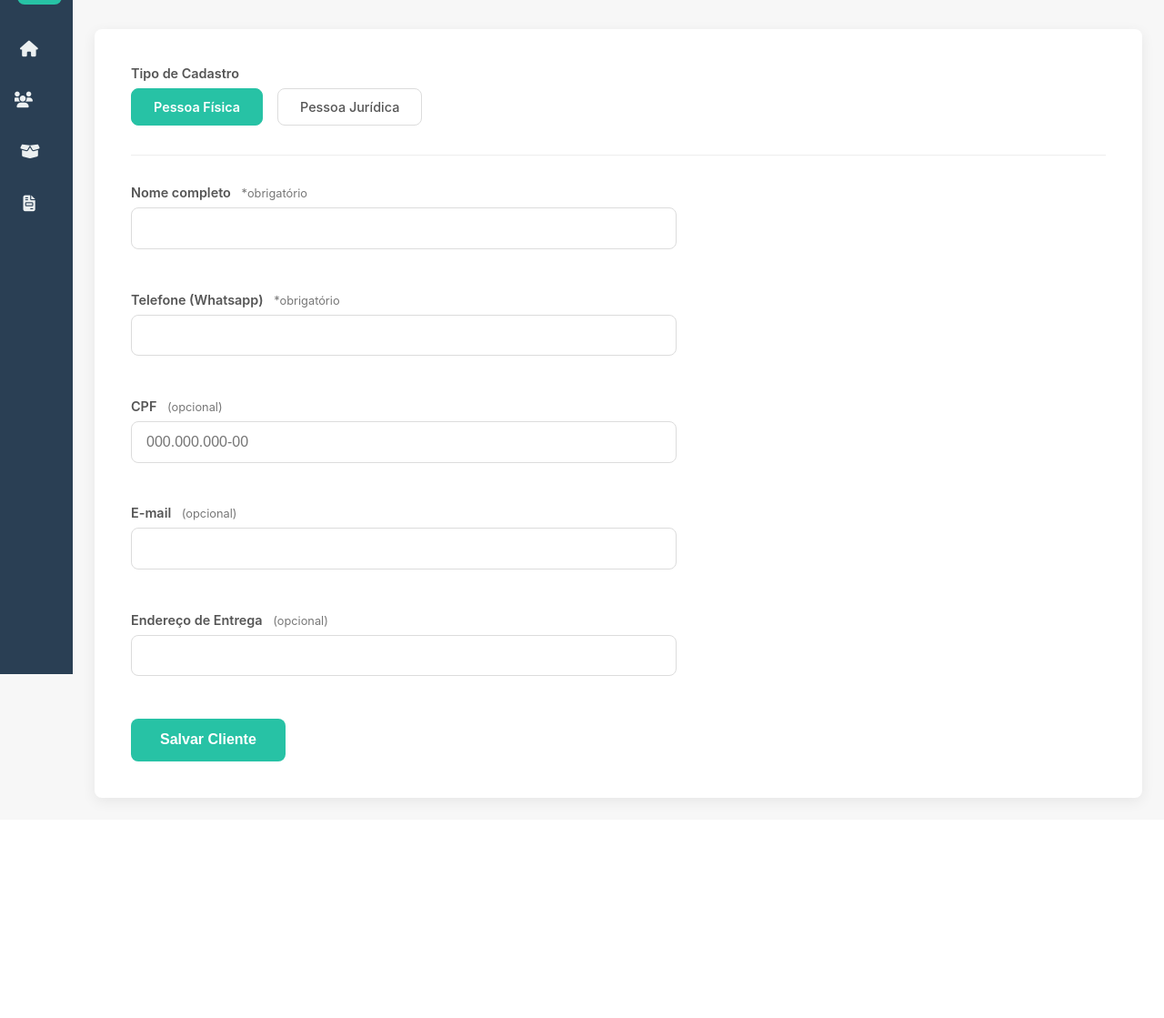
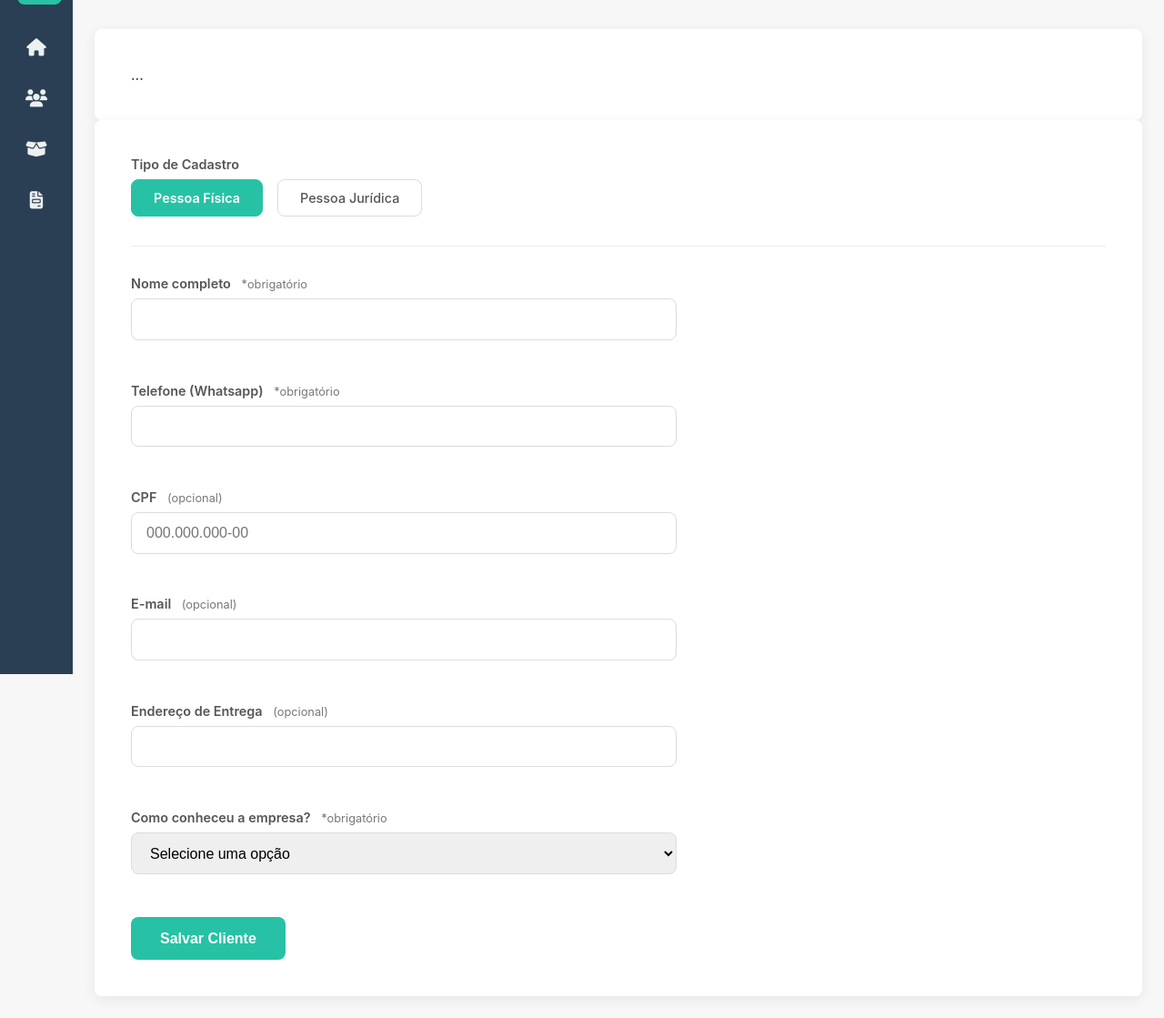
Before and after one commit to NatanaelGomesCardoso/sistematudografica, a Flask app: page /clientes/novo in a window 1280 px wide. Shown: the part 59-1178 px from the top of the page at 91% size. Before the commit the page ends 944 px from the top, so only its background shows below. Run offline with Flask 3, Linux system fonts and the light colour scheme.

Commit message:
fix(clientes): Corrige validação e bug de alinhamento da sidebar

```diff
--- a/app.py
+++ b/app.py
@@ -13,7 +13,7 @@ app.config['SQLALCHEMY_TRACK_MODIFICATIONS'] = False
 db = SQLAlchemy(app)
 
 
-# --- 2. MODELOS DO BANCO DE DADOS (COM TODOS OS CAMPOS) ---
+# --- 2. MODELOS DO BANCO DE DADOS (COM CAMPOS ATUALIZADOS) ---
 class Cliente(db.Model):
     id = db.Column(db.Integer, primary_key=True)
     tipo = db.Column(db.String(10), nullable=False)
@@ -22,17 +22,19 @@ class Cliente(db.Model):
     nome = db.Column(db.String(100))
     cpf = db.Column(db.String(20), unique=True)
     email = db.Column(db.String(120))
-    endereco_entrega_pf = db.Column(db.String(255)) # Novo
+    endereco_entrega_pf = db.Column(db.String(255))
 
     # Campos Pessoa Jurídica
     razao_social = db.Column(db.String(100))
     cnpj = db.Column(db.String(20), unique=True)
     email_cnpj = db.Column(db.String(120))
-    endereco_empresa = db.Column(db.String(255)) # Novo
-    endereco_entrega_pj = db.Column(db.String(255)) # Novo
+    endereco_empresa = db.Column(db.String(255))
+    endereco_entrega_pj = db.Column(db.String(255))
 
-    # Campo Comum
+    # Campos Comuns
     telefone = db.Column(db.String(30), nullable=False)
+    como_conheceu = db.Column(db.String(100)) # Campo adicionado
+    como_conheceu_outros = db.Column(db.String(100)) # Campo adicionado
 
     def __repr__(self):
         return f'<Cliente {self.nome or self.razao_social}>'
@@ -47,12 +49,10 @@ def inject_now():
 def home():
     return render_template('home.html')
 
-# NOVA ROTA: Listar e Pesquisar Clientes
 @app.route('/clientes')
 def pesquisar_clientes():
-    query = request.args.get('q', '') # Pega o termo de busca da URL, se houver
+    query = request.args.get('q', '')
     if query:
-        # Busca por nome, razao_social, cpf ou cnpj
         search_term = f"%{query}%"
         clientes = Cliente.query.filter(or_(
             Cliente.nome.ilike(search_term),
@@ -61,54 +61,63 @@ def pesquisar_clientes():
             Cliente.cnpj.ilike(search_term)
         )).all()
     else:
-        clientes = Cliente.query.all() # Se não houver busca, lista todos
+        clientes = Cliente.query.all()
 
     return render_template('pesquisar_clientes.html', clientes=clientes, query=query)
 
-# Rota para a página de cadastro (GET)
 @app.route('/clientes/novo')
 def cadastro_clientes():
     return render_template('cadastro_clientes.html')
 
-# Rota que recebe os dados do formulário (POST)
 @app.route('/clientes/novo', methods=['POST'])
 def cadastro_clientes_post():
     tipo = request.form.get('tipo')
 
+    # Pega os dados do formulário, tratando campos vazios como None
+    # Isso corrige o erro de UNIQUE constraint para campos opcionais
+    cpf = request.form.get('cpf') or None
+    cnpj = request.form.get('cnpj') or None
+
+    # Validação para não aceitar dois clientes com o mesmo CPF/CNPJ não-nulo
+    if tipo == 'cpf' and cpf and Cliente.query.filter_by(cpf=cpf).first():
+        flash('Erro: Já existe um cliente com este CPF.', 'error')
+        return redirect(url_for('cadastro_clientes'))
+    if tipo == 'cnpj' and cnpj and Cliente.query.filter_by(cnpj=cnpj).first():
+        flash('Erro: Já existe um cliente com este CNPJ.', 'error')
+        return redirect(url_for('cadastro_clientes'))
+
     if tipo == 'cpf':
-        if request.form.get('cpf'):
-            if Cliente.query.filter_by(cpf=request.form.get('cpf')).first():
-                return "Erro: CPF já cadastrado!", 400
-
         novo_cliente = Cliente(
             tipo='cpf',
             nome=request.form.get('nome'),
             telefone=request.form.get('telefone'),
-            cpf=request.form.get('cpf'),
+            como_conheceu=request.form.get('como_conheceu'),
+            como_conheceu_outros=request.form.get('como_conheceu_outros', ''),
+            cpf=cpf,
             email=request.form.get('email'),
             endereco_entrega_pf=request.form.get('endereco_entrega_pf')
         )
     elif tipo == 'cnpj':
-        if request.form.get('cnpj'):
-            if Cliente.query.filter_by(cnpj=request.form.get('cnpj')).first():
-                return "Erro: CNPJ já cadastrado!", 400
-
         novo_cliente = Cliente(
             tipo='cnpj',
             razao_social=request.form.get('razao_social'),
             telefone=request.form.get('telefone'),
-            cnpj=request.form.get('cnpj'),
+            cnpj=cnpj,
+            como_conheceu=request.form.get('como_conheceu'),
+            como_conheceu_outros=request.form.get('como_conheceu_outros', ''),
             email_cnpj=request.form.get('email_cnpj'),
             endereco_empresa=request.form.get('endereco_empresa'),
             endereco_entrega_pj=request.form.get('endereco_entrega_pj')
         )
     else:
-        return "Erro: tipo de cadastro inválido", 400
+        flash("Erro: tipo de cadastro inválido", 'error')
+        return redirect(url_for('cadastro_clientes'))
 
     db.session.add(novo_cliente)
     db.session.commit()
-    # Redireciona para a lista de clientes com mensagem de sucesso (faremos no futuro)
-    return redirect(url_for('pesquisar_clientes'))
+
+    flash('Cliente cadastrado com sucesso!', 'success')
+    return redirect(url_for('cadastro_clientes'))
 
 @app.route('/produtos')
 def cadastro_produtos():
--- a/static/js/main.js
+++ b/static/js/main.js
@@ -23,3 +23,15 @@ document.addEventListener('DOMContentLoaded', function () {
         });
     });
 });
+
+// Em static/js/main.js, adicione ao final:
+
+// 3. Controla o desaparecimento das mensagens flash
+document.addEventListener('DOMContentLoaded', function () {
+    const flashMessages = document.querySelectorAll('.flash-message');
+    setTimeout(function () {
+        flashMessages.forEach(function (message) {
+            message.style.display = 'none';
+        });
+    }, 4500); // Tempo um pouco maior que a animação de fade-out
+});
--- a/static/styles.css
+++ b/static/styles.css
@@ -110,10 +109,13 @@ body {
 
 .nav-link i,
 .module-header i {
-    font-size: 1.1rem;
-    width: 20px;
+    font-size: 1.2rem;
+    /* Aumentado para melhor visualização */
+    min-width: 24px;
+    /* Largura mínima para o ícone */
     text-align: center;
     flex-shrink: 0;
+    transition: all 0.3s ease;
 }
 
 .nav-text,
@@ -157,21 +159,28 @@ body.sidebar-collapsed .module-header {
     justify-content: center;
     padding-left: 0;
     padding-right: 0;
+    gap: 0;
+    /* Remove o gap para centralizar o ícone */
+}
+
+body.sidebar-collapsed .nav-link i,
+body.sidebar-collapsed .module-header i {
+    margin: 0;
+    /* Remove margens que podem desalinhá-lo */
 }
 
 body.sidebar-collapsed .nav-text,
 body.sidebar-collapsed .sidebar-title,
 body.sidebar-collapsed .arrow {
-    opacity: 0;
-    pointer-events: none;
-    width: 0;
-    /* CORREÇÃO: Força o elemento a não ocupar espaço */
+    display: none;
+    /* Esconde completamente em vez de usar opacidade */
 }
 
 body.sidebar-collapsed .sub-menu {
     max-height: 0;
     padding: 0;
-    /* CORREÇÃO: Remove padding quando recolhido */
+    visibility: hidden;
+    /* Garante que não interfira no layout */
 }
 
 /* ---- 5. Estilos do Conteúdo Principal ---- */
--- a/templates/base.html
+++ b/templates/base.html
@@ -58,7 +58,21 @@
             </button>
             <h2 class="page-title-text">{% block page_title %}{% endblock %}</h2>
         </header>
+        {% with messages = get_flashed_messages(with_categories=true) %}
+        {% if messages %}
+        <div class="flash-container">
+            {% for category, message in messages %}
+            <div class="flash-message flash-{{ category }}">
+                {{ message }}
+            </div>
+            {% endfor %}
+        </div>
+        {% endif %}
+        {% endwith %}
 
+        <main class="container">
+            ...
+        </main>
         <main class="container">
             {% block content %}{% endblock %}
         </main>
--- a/templates/cadastro_clientes.html
+++ b/templates/cadastro_clientes.html
@@ -57,7 +57,7 @@
             <div class="error-message"></div>
         </div>
         <div class="form-group">
-            <label for="cnpj">CNPJ <span class="label-note">(opcional)</span></label>
+            <label for="cnpj">CNPJ <span class="label-note">*obrigatório</span></label>
             <input type="text" name="cnpj" id="cnpj" placeholder="00.000.000/0000-00">
             <div class="error-message"></div>
         </div>
@@ -78,6 +78,21 @@
         </div>
     </div>
 
+    <div class="form-group">
+        <label for="como_conheceu">Como conheceu a empresa? <span class="label-note">*obrigatório</span></label>
+        <select name="como_conheceu" id="como_conheceu">
+            <option value="">Selecione uma opção</option>
+            <option value="Google">Google</option>
+            <option value="Facebook">Facebook</option>
+            <option value="Instagram">Instagram</option>
+            <option value="Indicação">Indicação</option>
+            <option value="Prospecção direta">Prospecção direta</option>
+            <option value="Outros">Outros</option>
+        </select>
+        <div class="error-message"></div>
+        <input type="text" name="como_conheceu_outros" id="campo_outros" style="display:none; margin-top: 1rem;" placeholder="Descreva aqui...">
+    </div>
+
     <button type="submit" class="btn-salvar">Salvar Cliente</button>
 </form>
 {% endblock %}
@@ -86,9 +101,10 @@
 <script src="https://cdnjs.cloudflare.com/ajax/libs/jquery/3.7.1/jquery.min.js"></script>
 <script src="https://cdnjs.cloudflare.com/ajax/libs/jquery.mask/1.14.16/jquery.mask.min.js"></script>
 <script>
+    // Funções de validação de CPF e CNPJ (colar o código completo aqui)
     function validarCPF(cpf) { cpf = cpf.replace(/[^\d]+/g, ''); if (cpf.length !== 11 || /^(\d)\1+$/.test(cpf)) return false; let s = 0, r; for (let i = 1; i <= 9; i++) s += parseInt(cpf.substring(i - 1, i)) * (11 - i); r = (s * 10) % 11; if ((r === 10) || (r === 11)) r = 0; if (r !== parseInt(cpf.substring(9, 10))) return false; s = 0; for (let i = 1; i <= 10; i++) s += parseInt(cpf.substring(i - 1, i)) * (12 - i); r = (s * 10) % 11; if ((r === 10) || (r === 11)) r = 0; return r === parseInt(cpf.substring(10, 11)); }
     function validarCNPJ(cnpj) { cnpj = cnpj.replace(/[^\d]+/g, ''); if (cnpj.length !== 14 || /^(\d)\1+$/.test(cnpj)) return false; let t = cnpj.length - 2, n = cnpj.substring(0, t), d = cnpj.substring(t), s = 0, p = t - 7; for (let i = t; i >= 1; i--) { s += n.charAt(t - i) * p--; if (p < 2) p = 9; } let r = s % 11 < 2 ? 0 : 11 - s % 11; if (r != d.charAt(0)) return false; t = t + 1; n = cnpj.substring(0, t); s = 0; p = t - 7; for (let i = t; i >= 1; i--) { s += n.charAt(t - i) * p--; if (p < 2) p = 9; } r = s % 11 < 2 ? 0 : 11 - s % 11; return r == d.charAt(1); }
-    function validarEmail(email) { const re = /^(([^<>()[\]\\.,;:\s@"]+(\.[^<>()[\]\\.,;:\s@"]+)*)|(".+"))@((\[[0-9]{1,3}\.[0-9]{1,3}\.[0-9]{1,3}\.[0-9]{1,3}\])|(([a-zA-Z\-0-9]+\.)+[a-zA-Z]{2,}))$/; return re.test(String(email).toLowerCase()); }
+    function validarEmail(email) { const re = /^(([^<>()[\]\\.,;:\s@"]+(\.[^<>()[\]\\.,;:\s@"]+)*)|(".+"))@((\[[0-9]{1,3}\.[0-9]{1,3}\.[0-9]{1,3}\.[0-9]{1,3}\])|(([a-zA-Z\-0-9]+\.)+[a-zA-Z]{2,}))$/; return re.test(String(email).toLowerCase());}
 
     $(document).ready(function () {
         $('.telefone-input').mask('+00 00 9 0000-0000');
@@ -99,65 +115,62 @@
             if ($('#tipo_cpf').is(':checked')) {
                 $('#form-cpf').slideDown(200);
                 $('#form-cnpj').slideUp(200);
-                $('#telefone_pj').val(''); // Limpa o telefone do outro form
             } else {
                 $('#form-cpf').slideUp(200);
                 $('#form-cnpj').slideDown(200);
-                $('#telefone_pf').val(''); // Limpa o telefone do outro form
             }
         }
         $('input[name="tipo"]').on('change', alternarFormulario);
         alternarFormulario();
 
+        $('#como_conheceu').on('change', function () {
+            $('#campo_outros').toggle($(this).val() === 'Outros');
+        });
+
         $('#formCliente').on('submit', function (e) {
             let isValid = true;
             $('.error-message').text('');
-            $('input').removeClass('input-error');
+            $('input, select').removeClass('input-error');
 
-            function setError(inputId, message) {
-                $('#' + inputId).addClass('input-error');
-                $('#' + inputId).closest('.form-group').find('.error-message').text(message);
+            function setError(elementId, message) {
+                $('#' + elementId).addClass('input-error');
+                $('#' + elementId).closest('.form-group').find('.error-message').text(message);
                 isValid = false;
             }
 
             if ($('#tipo_cpf').is(':checked')) {
-                // Validações para Pessoa Física
-                if ($('#nome_pf').val().length <= 3) {
-                    setError('nome_pf', 'O nome deve ter mais de 3 letras.');
-                }
-                if ($('#telefone_pf').mask().val().replace(/[^\d]/g, '').length < 13) {
-                    setError('telefone_pf', 'Preencha o telefone completamente.');
-                }
+                // Validações OBRIGATÓRIAS para Pessoa Física
+                if ($('#nome_pf').val().trim().length <= 3) setError('nome_pf', 'O nome deve ter mais de 3 letras.');
+                if ($('#telefone_pf').mask().val().replace(/[^\d]/g, '').length < 13) setError('telefone_pf', 'Preencha o telefone completamente.');
+                if ($('#como_conheceu').val() === "") setError('como_conheceu', 'Selecione como conheceu a empresa.');
+
+                // Validações OPCIONAIS para Pessoa Física
                 const cpf = $('#cpf').val();
-                if (cpf && !validarCPF(cpf)) {
-                    setError('cpf', 'Este CPF é inválido.');
-                }
+                if (cpf && !validarCPF(cpf)) setError('cpf', 'Este CPF é inválido.');
                 const email_pf = $('#email_pf').val();
-                if (email_pf && !validarEmail(email_pf)) {
-                    setError('email_pf', 'Este formato de e-mail é inválido.');
-                }
-            } else {
-                // Validações para Pessoa Jurídica
-                if ($('#razao_social').val().length <= 3) {
-                    setError('razao_social', 'A razão social deve ter mais de 3 letras.');
-                }
-                if ($('#telefone_pj').mask().val().replace(/[^\d]/g, '').length < 13) {
-                    setError('telefone_pj', 'Preencha o telefone completamente.');
-                }
+                if (email_pf && !validarEmail(email_pf)) setError('email_pf', 'Formato de e-mail inválido.');
+
+            } else { // Validações para Pessoa Jurídica
+                // Validações OBRIGATÓRIAS para Pessoa Jurídica
+                if ($('#razao_social').val().trim().length <= 3) setError('razao_social', 'A razão social deve ter mais de 3 letras.');
+                if ($('#telefone_pj').mask().val().replace(/[^\d]/g, '').length < 13) setError('telefone_pj', 'Preencha o telefone completamente.');
                 const cnpj = $('#cnpj').val();
-                if (cnpj && !validarCNPJ(cnpj)) {
+                if (!cnpj) {
+                    setError('cnpj', 'O CNPJ é obrigatório.');
+                } else if (!validarCNPJ(cnpj)) {
                     setError('cnpj', 'Este CNPJ é inválido.');
                 }
+                if ($('#como_conheceu').val() === "") setError('como_conheceu', 'Selecione como conheceu a empresa.');
+
+                // Validações OPCIONAIS para Pessoa Jurídica
                 const email_pj = $('#email_cnpj').val();
-                if (email_pj && !validarEmail(email_pj)) {
-                    setError('email_cnpj', 'Este formato de e-mail é inválido.');
-                }
+                if (email_pj && !validarEmail(email_pj)) setError('email_cnpj', 'Formato de e-mail inválido.');
             }
 
             if (!isValid) {
                 e.preventDefault();
             } else {
-                // Unifica o campo de telefone antes de enviar
+                // Desabilita o campo de telefone que não está sendo usado para não ser enviado
                 if ($('#tipo_cpf').is(':checked')) {
                     $('#telefone_pj').prop('disabled', true);
                 } else {
```
Also changed, not shown: other parts of static/styles.css (+57 -5 lines).
